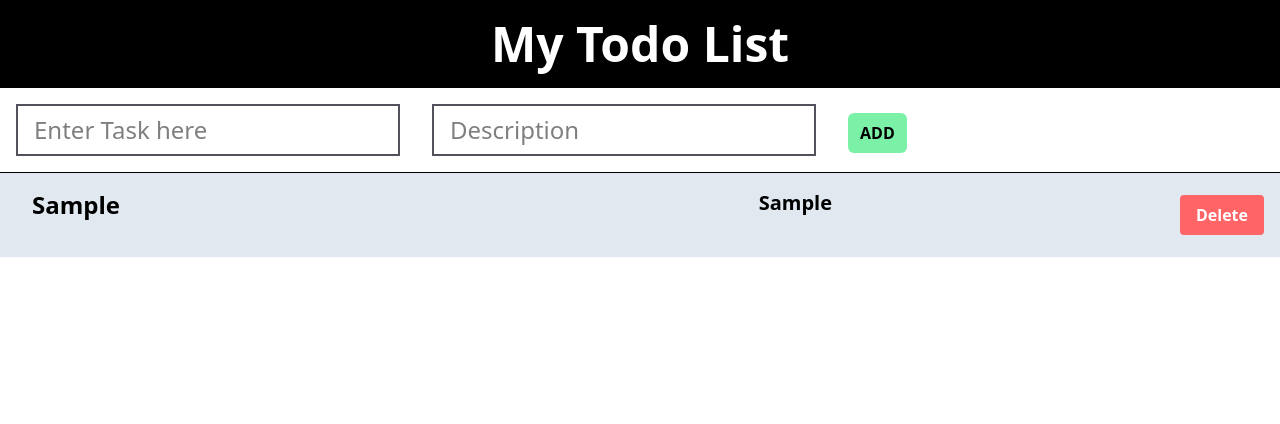
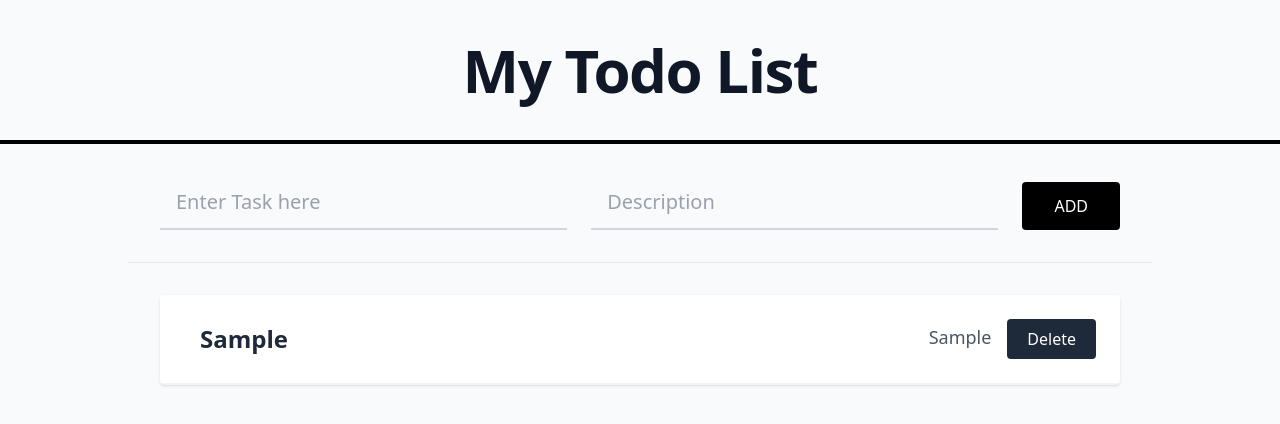
Before and after one commit to Shafay-Ahmed-1/to-do-app, a Next.js app: page / in a window 1280 px wide. Both pictures are taken after typing "Sample", "Sample" into the empty fields and a click on the button "ADD". Shown: the top 424 px of the page. Built offline with nearby package versions, Linux system fonts and the light colour scheme.

Commit message:
DESIGN CHANGED

```diff
--- a/app/page.js
+++ b/app/page.js
@@ -22,50 +22,54 @@ const page = () => {
   if (mainTask.length > 0) {
     renderTask = mainTask.map((t, i) => {
       return (
-        <li className="flex items-center justify-between">
-          <div className="flex justify-between pl-4 pr-4 mb-5 w-2/3">
-            <h5 className="text-2xl font-semibold">{t.title}</h5>
-            <h6 className="text-xl font-semibold">{t.desc}</h6>
+        <li className="flex items-center justify-between bg-white p-6 rounded shadow-sm mb-4 border-b-2 border-gray-100">
+          <div className="flex justify-between pl-4 pr-4 w-full">
+            <h5 className="text-2xl font-bold text-gray-800">{t.title}</h5>
+            <h6 className="text-lg text-gray-600">{t.desc}</h6>
           </div>
           <button
             onClick={() => deleteHandler(i)}
-            className="hover:bg-red-700 bg-red-400 text-white px-4 py-2 rounded font-bold" > Delete</button>
+            className="hover:bg-red-600 bg-gray-800 text-white px-5 py-2 rounded font-medium transition-colors" > Delete</button>
         </li >
       )
     });
   }
 
   return (
-    <div>
+    <div className="min-h-screen bg-gray-50">
       <>
-        <h1 className="bg-black text-white p-5 font-bold text-center text-5xl">
+        <h1 className="text-6xl font-extrabold text-gray-900 p-10 text-center tracking-tight border-b-4 border-black">
           My Todo List
         </h1>
-        <form onSubmit={submitHandler}>
+        <form onSubmit={submitHandler} className="flex flex-wrap justify-center items-end gap-6 p-8 max-w-5xl mx-auto">
+          <div className="flex-1 min-w-72">
             <input
               type="text"
-            className="text-2xl border-zinc-600 border-2 m-4 px-4 py-2"
+              className="text-xl border-b-2 border-gray-300 bg-transparent px-4 py-3 w-full focus:outline-none focus:border-black transition-colors placeholder-gray-400"
               placeholder="Enter Task here"
               value={title}
               onChange={(e) => {
                 settitle(e.target.value);
               }}
             />
+          </div>
+          <div className="flex-1 min-w-72">
             <input
               type="text"
-            className="text-2xl border-zinc-600 border-2 m-4 px-4 py-2"
+              className="text-xl border-b-2 border-gray-300 bg-transparent px-4 py-3 w-full focus:outline-none focus:border-black transition-colors placeholder-gray-400"
               placeholder="Description"
               value={desc}
               onChange={(e) => {
                 setdesc(e.target.value);
               }}
             />
-          <button className="bg-green-300 hover:bg-green-500 font-semibold px-3 py-2 rounded-md m-4">
+          </div>
+          <button className="bg-black hover:bg-gray-800 text-white font-medium px-8 py-3 rounded transition-colors">
             ADD
           </button>
         </form>
-        <hr />
-        <div className="p-4 bg-slate-200">
+        <hr className="border-gray-200 max-w-5xl mx-auto" />
+        <div className="p-8 max-w-5xl mx-auto">
           <ul>{renderTask}</ul>
         </div>
       </>
```
Lines whose indentation alone changed are shown as unchanged.
